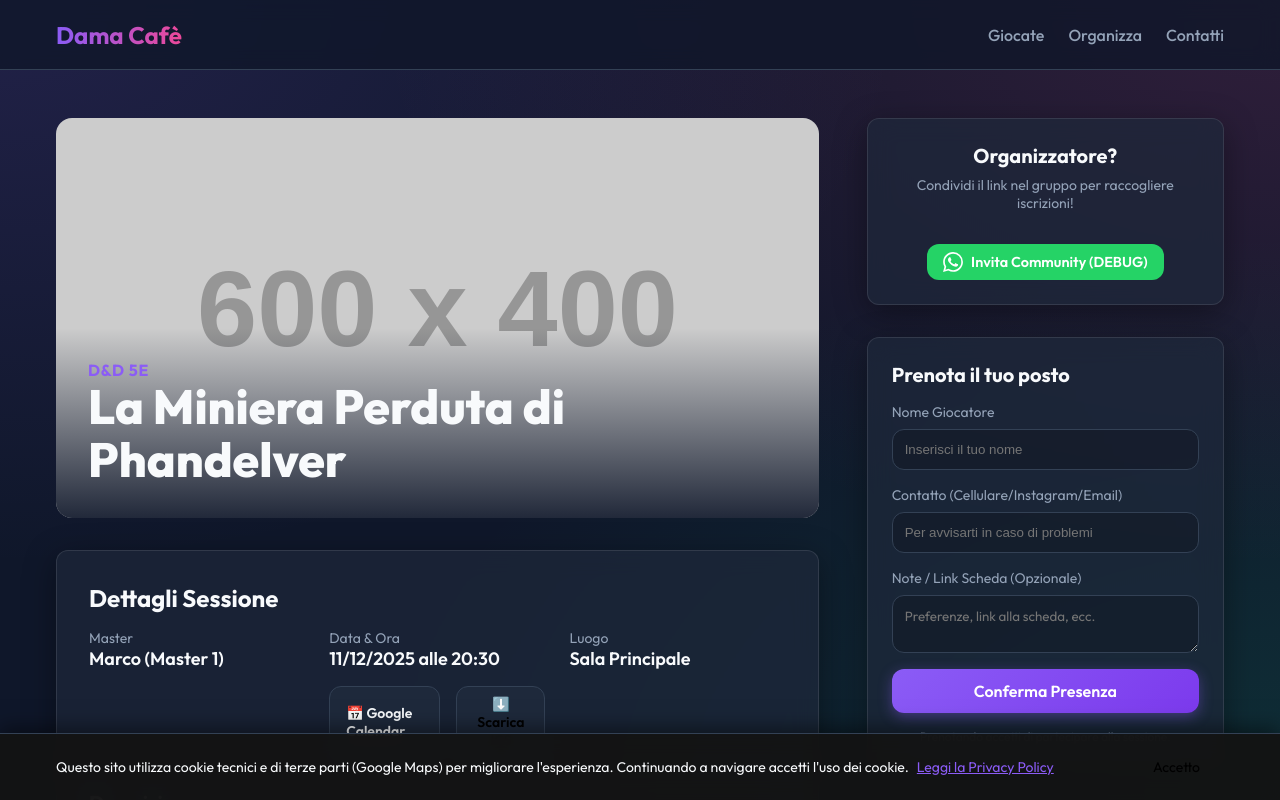
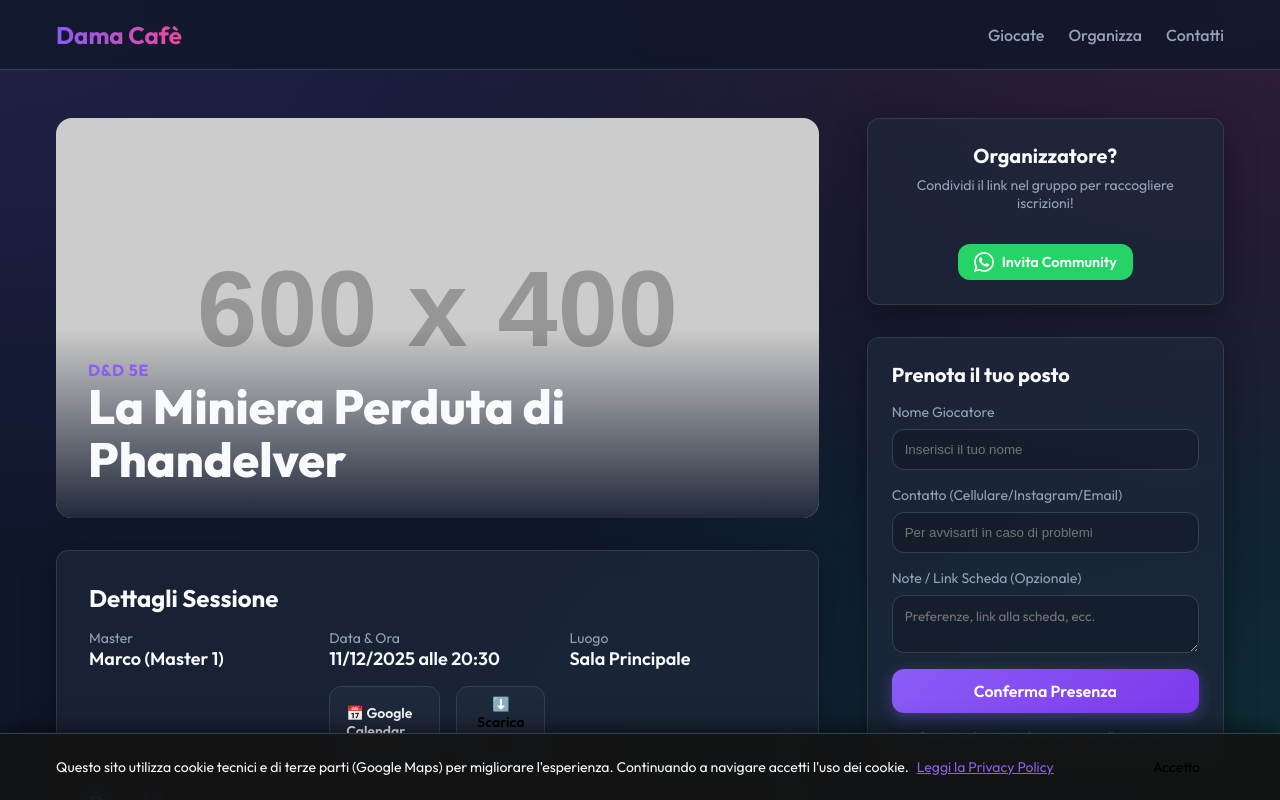
Before and after one commit to guido92/GDRTableReservation, a Next.js app: page /session/1 in a window 1280 px wide. Built offline with nearby package versions, Linux system fonts and the light colour scheme.

Commit message:
fix(share): ensure emojis and use api.whatsapp.com domain

```diff
--- a/src/components/ShareSession.tsx
+++ b/src/components/ShareSession.tsx
@@ -11,8 +11,8 @@ export default function ShareSession({ session }: { session: Session }) {
         setPageUrl(window.location.href);
     }, []);
 
-    // TEMPORARY DEBUG: ASCII ONLY
-    const whatsappUrl = `https://wa.me/?text=NUOVA%20GIOCATA!%0A%0A*${encodeURIComponent(session.title)}*%0AData:%20${encodeURIComponent(formatDate(session.date))}%20alle%20${encodeURIComponent(session.time)}%0ALuogo:%20${encodeURIComponent(session.location)}%0A%0AIscriviti%20qui%3A%20${encodeURIComponent(pageUrl)}`;
+    const shareText = `\uD83C\uDFB2 Nuova giocata organizzata!\n\n*${session.title}*\n\uD83D\uDCC5 ${formatDate(session.date)} alle ${session.time}\n\uD83D\uDCCD ${session.location}\n\nIscriviti qui: ${pageUrl}`;
+    const whatsappUrl = `https://api.whatsapp.com/send?text=${encodeURIComponent(shareText)}`;
 
     if (!pageUrl) return null; // Avoid hydration mismatch or empty links
 
@@ -39,7 +39,7 @@ export default function ShareSession({ session }: { session: Session }) {
             <svg width="20" height="20" viewBox="0 0 24 24" fill="currentColor">
                 <path d="M17.472 14.382c-.297-.149-1.758-.867-2.03-.967-.273-.099-.471-.148-.67.15-.197.297-.767.966-.94 1.164-.173.199-.347.223-.644.075-.297-.15-1.255-.463-2.39-1.475-.883-.788-1.48-1.761-1.653-2.059-.173-.297-.018-.458.13-.606.134-.133.298-.347.446-.52.149-.174.198-.298.298-.497.099-.198.05-.371-.025-.52-.075-.149-.669-1.612-.916-2.207-.242-.579-.487-.5-.669-.51-.173-.008-.371-.01-.57-.01-.198 0-.52.074-.792.372-.272.297-1.04 1.016-1.04 2.479 0 1.462 1.065 2.875 1.213 3.074.149.198 2.096 3.2 5.077 4.487.709.306 1.262.489 1.694.625.712.227 1.36.195 1.871.118.571-.085 1.758-.719 2.006-1.413.248-.694.248-1.289.173-1.413-.074-.124-.272-.198-.57-.347m-5.421 7.403h-.004a9.87 9.87 0 01-5.031-1.378l-.361-.214-3.741.982.998-3.648-.235-.374a9.86 9.86 0 01-1.51-5.26c.001-5.45 4.436-9.884 9.888-9.884 2.64 0 5.122 1.03 6.988 2.898a9.825 9.825 0 012.893 6.994c-.003 5.45-4.437 9.884-9.885 9.884m8.413-18.297A11.815 11.815 0 0012.05 0C5.495 0 .16 5.335.157 11.892c0 2.096.547 4.142 1.588 5.945L.057 24l6.305-1.654a11.882 11.882 0 005.683 1.448h.005c6.554 0 11.89-5.335 11.893-11.893a11.821 11.821 0 00-3.48-8.413Z" />
             </svg>
-            Invita Community (DEBUG)
+            Invita Community
         </a>
     );
 }
```
Also changed, not shown: test-encoding.js (deleted, +0 -7 lines).
